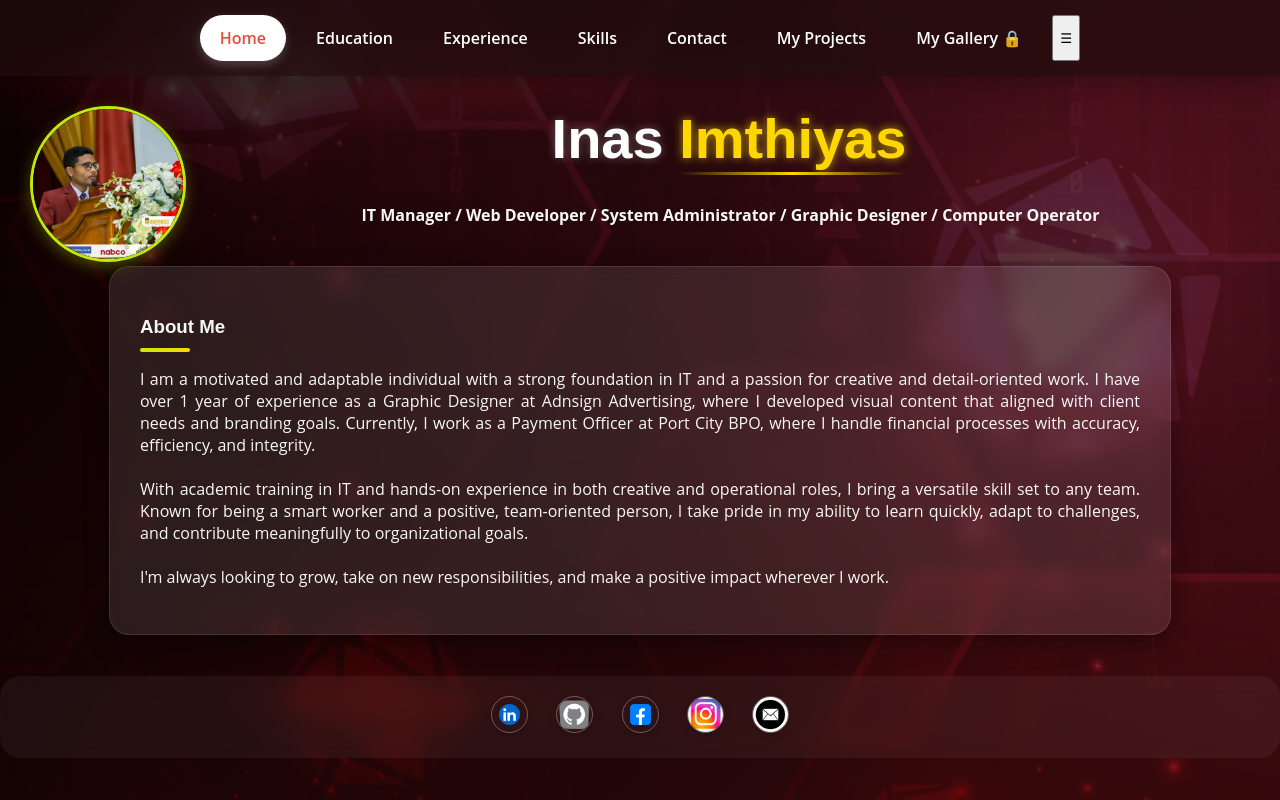
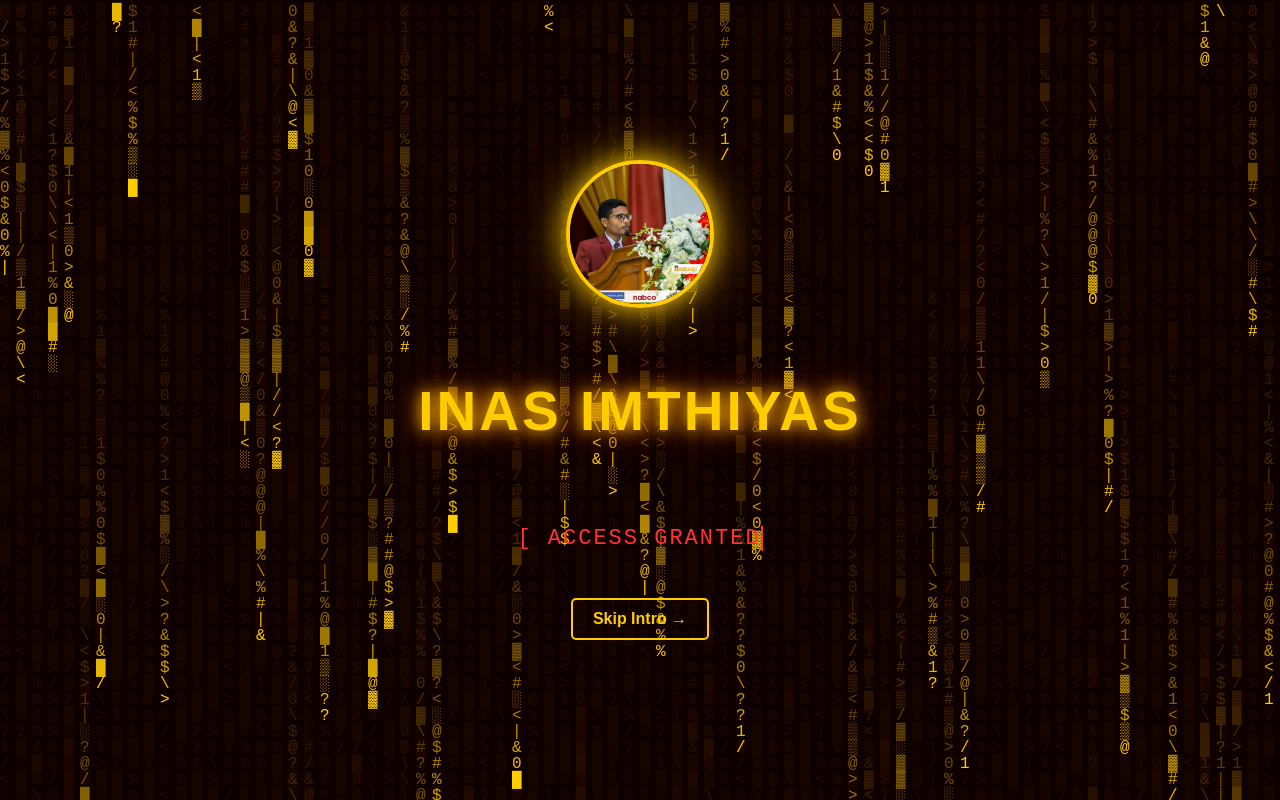
Before and after one commit to Inasimtiyas/Web-Resume, a plain HTML site: page index.html in a window 1280 px wide. Drawn offline with Linux system fonts and the light colour scheme.

Commit message:
Merge branch 'main' of https://github.com/Inasimtiyas/WeResume

```diff
--- a/index.html
+++ b/index.html
@@ -7,6 +7,16 @@
   <link rel="stylesheet" href="style.css" />
 </head>
 <body>
+
+<div class="intro" id="intro">
+  <canvas id="matrix"></canvas>
+  <div class="intro-content">
+    <img src="./Files/my pic.jpg" alt="Inas Imthiyas" class="intro-pic">
+    <h1 class="intro-text">INAS IMTHIYAS</h1>
+    <p class="cyber-words" id="cyberWords"></p>
+    <button class="skip-btn" onclick="skipIntro()">Skip Intro →</button>
+  </div>
+</div>
 
   <nav>
     <a href="index.html" class="active">Home</a>
@@ -75,5 +85,91 @@ document.addEventListener('DOMContentLoaded', function() {
   document.querySelector('nav').appendChild(menuToggle);
 });
 </script>
+
+
+<script>
+/* Matrix Hacking Effect */
+const canvas = document.getElementById("matrix");
+const ctx = canvas.getContext("2d");
+
+canvas.height = window.innerHeight;
+canvas.width = window.innerWidth;
+
+const letters = "01#@$%&<>?/\\|█▓▒░";
+const fontSize = 16;
+const columns = canvas.width / fontSize;
+
+const drops = [];
+for (let x = 0; x < columns; x++) drops[x] = 1;
+
+function draw() {
+  ctx.fillStyle = "rgba(26, 0, 0, 0.1)"; // dark maroon fade
+  ctx.fillRect(0, 0, canvas.width, canvas.height);
+
+  ctx.fillStyle = "#ffcc00"; // yellow code
+  ctx.font = fontSize + "px monospace";
+
+  for (let i = 0; i < drops.length; i++) {
+    const text = letters.charAt(Math.floor(Math.random() * letters.length));
+    ctx.fillText(text, i * fontSize, drops[i] * fontSize);
+
+    if (drops[i] * fontSize > canvas.height && Math.random() > 0.975) drops[i] = 0;
+    drops[i]++;
+  }
+}
+setInterval(draw, 33);
+
+window.addEventListener("resize", () => {
+  canvas.height = window.innerHeight;
+  canvas.width = window.innerWidth;
+});
+
+/* Typing Effect Cyber Words */
+const phrases = ["[ LOADING... ]", "[ ACCESS GRANTED ]", "[ SYSTEM READY ]"];
+let i = 0, j = 0;
+let currentPhrase = [];
+let isDeleting = false, isEnd = false;
+
+function loop() {
+  isEnd = false;
+  const cyberWords = document.getElementById("cyberWords");
+
+  cyberWords.innerHTML = currentPhrase.join("");
+
+  if (i < phrases.length) {
+    if (!isDeleting && j <= phrases[i].length) {
+      currentPhrase.push(phrases[i][j]);
+      j++;
+    }
+
+    if(isDeleting && j <= phrases[i].length) {
+      currentPhrase.pop(phrases[i][j]);
+      j--;
+    }
+
+    if (j == phrases[i].length) {
+      isEnd = true;
+      isDeleting = true;
+    }
+
+    if (isDeleting && j === 0) {
+      currentPhrase = [];
+      isDeleting = false;
+      i++;
+      if (i === phrases.length) {
+        i = 0;
+      }
+    }
+  }
+  const speed = isEnd ? 1200 : isDeleting ? 50 : 100;
+  setTimeout(loop, speed);
+}
+loop();
+
+/* Skip Intro Function */
+function skipIntro() {
+  document.getElementById("intro").style.display = "none";
+}
+</script>
 </body>
 </html>
--- a/style.css
+++ b/style.css
@@ -1803,3 +1803,117 @@ body {
         margin-bottom: 5px;
       }
     }
+
+ .intro {
+  position: fixed;
+  top: 0; left: 0;
+  width: 100%; height: 100%;
+  background: #1a0000;
+  display: flex;
+  justify-content: center;
+  align-items: center;
+  overflow: hidden;
+  z-index: 9999;
+  animation: fadeOut 2s ease forwards;
+  animation-delay: 7s; /* auto hides after 7s */
+}
+
+/* Skip Button */
+.skip-btn {
+  margin-top: 25px;
+  padding: 10px 20px;
+  font-size: 16px;
+  font-weight: bold;
+  background: transparent;
+  border: 2px solid #ffcc00;
+  color: #ffcc00;
+  border-radius: 5px;
+  cursor: pointer;
+  transition: 0.3s;
+}
+.skip-btn:hover {
+  background: #ffcc00;
+  color: #1a0000;
+  box-shadow: 0 0 10px #ffcc00, 0 0 20px #ff6600;
+}
+
+/* Matrix Canvas */
+#matrix {
+  position: absolute;
+  top: 0; left: 0;
+  width: 100%; height: 100%;
+  z-index: 0;
+}
+
+/* Content Holder */
+.intro-content {
+  display: flex;
+  flex-direction: column;
+  align-items: center;
+  perspective: 1200px;
+  z-index: 2;
+  padding: 20px;
+}
+
+/* Profile Picture */
+.intro-pic {
+  width: 140px; height: 140px;
+  border-radius: 50%;
+  border: 4px solid #ffcc00;
+  box-shadow: 0 0 25px rgba(255, 204, 0, 0.8),
+              0 0 50px rgba(255, 204, 0, 0.6);
+  animation: spinIn 3s ease-in-out;
+  margin-bottom: 20px;
+}
+
+/* Name Text */
+.intro-text {
+  font-size: 55px;
+  font-weight: bold;
+  color: #ffcc00;
+  letter-spacing: 3px;
+  text-transform: uppercase;
+  text-align: center;
+  text-shadow: 0 0 15px #ffcc00, 0 0 30px #ff6600;
+  animation: cyberIn 3s ease-in-out;
+}
+
+/* Cyber Words Typing */
+.cyber-words {
+  font-size: 22px;
+  color: #ff3333;
+  margin-top: 15px;
+  font-family: monospace;
+  letter-spacing: 2px;
+  text-align: center;
+  border-right: 2px solid #ff3333;
+  white-space: nowrap;
+  overflow: hidden;
+}
+
+/* Picture Spin-in */
+@keyframes spinIn {
+  0% { transform: rotateY(-180deg) scale(0.3); opacity: 0; }
+  50% { transform: rotateY(20deg) scale(1.2); opacity: 1; }
+  100% { transform: rotateY(0) scale(1); opacity: 1; }
+}
+
+/* Name Rotate-in */
+@keyframes cyberIn {
+  0% { transform: rotateX(90deg) scale(0.5); opacity: 0; }
+  50% { transform: rotateX(-20deg) scale(1.2); opacity: 1; }
+  100% { transform: rotateX(0) scale(1); opacity: 1; }
+}
+
+/* Fade Out Intro */
+@keyframes fadeOut {
+  to { opacity: 0; visibility: hidden; }
+}
+
+/* ---------- Responsive ---------- */
+@media (max-width: 768px) {
+  .intro-pic { width: 100px; height: 100px; }
+  .intro-text { font-size: 32px; }
+  .cyber-words { font-size: 16px; }
+  .skip-btn { font-size: 14px; padding: 8px 16px; }
+}
```
Also changed, not shown: My Projects.html (+1 -1 lines), Web resume.jpg (added).
